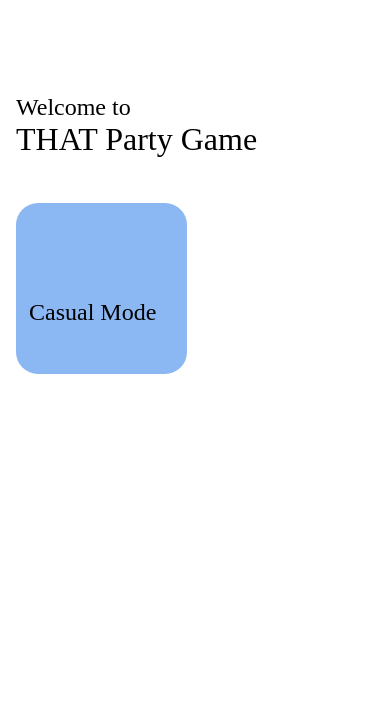
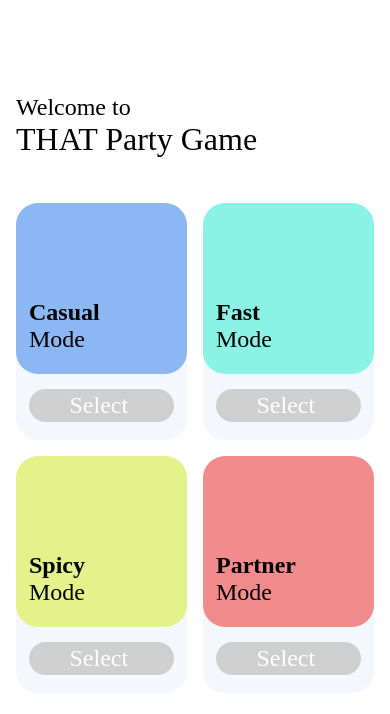
Before and after one commit to quentinberry/THAT-party-game, a React Native app: screen / in a window 390 px wide. Shown: the top 714 px of the page. Built offline with nearby package versions, Linux system fonts and the light colour scheme.

Commit message:
done poc

```diff
--- a/App.js
+++ b/App.js
@@ -3,6 +3,7 @@ import { StyleSheet, Text, View, TouchableOpacity } from "react-native";
 
 export default function App() {
   const onPress = () => console.log("Casual mode has been clicked");
+  const onButtonPress = () => console.log("Select button ahs been pressed");
 
   return (
     <View style={styles.background}>
@@ -12,10 +13,60 @@ export default function App() {
         <Text style={styles.realTitle}>THAT Party Game</Text>
       </View>
 
-      <View style={styles.gameMenu}>
-        <TouchableOpacity style={styles.casualModeButton} onPress={onPress}>
-          <Text style={styles.causalModeText}>Casual Mode</Text>
-        </TouchableOpacity>
+      <View style={styles.gameMenuTop}>
+        <View style={styles.gameMenuBackground}>
+
+          <TouchableOpacity style={styles.casualModeBackground} onPress={onPress}>
+           <Text style={styles.modeText}>Casual</Text>
+           <Text style={styles.modeTextPart}>Mode</Text>
+          </TouchableOpacity>
+
+          <TouchableOpacity style={styles.selectButton} onPress={onButtonPress}>
+            <Text style={styles.selection}>Select</Text>
+          </TouchableOpacity>
+
+        </View>
+
+        <View style={styles.gameMenuBackground}>
+
+          <TouchableOpacity style={styles.fastModeBackground} onPress={onPress}>
+           <Text style={styles.modeText}>Fast</Text>
+           <Text style={styles.modeTextPart}>Mode</Text>
+          </TouchableOpacity>
+
+          <TouchableOpacity style={styles.selectButton} onPress={onButtonPress}>
+            <Text style={styles.selection}>Select</Text>
+          </TouchableOpacity>
+
+        </View>
+      </View>
+
+      <View style={styles.gameMenuBottom}>
+        <View style={styles.gameMenuBackground}>
+
+          <TouchableOpacity style={styles.spicyModeBackground} onPress={onPress}>
+           <Text style={styles.modeText}>Spicy</Text>
+           <Text style={styles.modeTextPart}>Mode</Text>
+          </TouchableOpacity>
+
+          <TouchableOpacity style={styles.selectButton} onPress={onButtonPress}>
+            <Text style={styles.selection}>Select</Text>
+          </TouchableOpacity>
+
+        </View>
+
+        <View style={styles.gameMenuBackground}>
+
+          <TouchableOpacity style={styles.partnerModeBackground} onPress={onPress}>
+           <Text style={styles.modeText}>Partner</Text>
+           <Text style={styles.modeTextPart}>Mode</Text>
+          </TouchableOpacity>
+
+          <TouchableOpacity style={styles.selectButton} onPress={onButtonPress}>
+            <Text style={styles.selection}>Select</Text>
+          </TouchableOpacity>
+
+        </View>
       </View>
 
     </View>
@@ -41,24 +92,88 @@ const styles = StyleSheet.create({
     fontSize: 32,
     fontStyle: "normal",
   },
-  gameMenu: {
+  gameMenuTop: {
     marginLeft: 16,
     marginRight: 16,
     marginTop:45,
+    flex: 1,
+    flexDirection: "row",
+    justifyContent: "space-between",
   },
-  casualModeButton:{
+  gameMenuBackground: {
+    backgroundColor: "#f4f7fb",
+    borderRadius: 22,
+    width:171,
+    height:237,
+  },
+  casualModeBackground:{
     width:171,
     height:171,
     borderRadius:22,
-    backgroundColor:"#8BB7F2"
+    backgroundColor:"#8BB7F2",
   },
-  causalModeText:{
+  modeText:{
     fontFamily: "Montserrat",
     fontStyle: "normal",
     fontSize: 24,
     paddingTop: 96,
     paddingLeft: 13,
     paddingRight:13,
-    paddingBottom: 24,
+    fontWeight:700,
+  },
+  modeTextPart:{
+    fontFamily: "Montserrat",
+    fontStyle: "normal",
+    fontSize:24,
+    fontWeight:400,
+    paddingRight:13,
+    paddingLeft: 13,
+  },
+  selectButton:{
+    width: 145,
+    height: 33,
+    backgroundColor: "#cfcfcf",
+    borderRadius: 22,
+    marginLeft:13,
+    marginTop: 15,
+  },
+  selection:{
+    fontFamily: "Montserrat",
+    fontStyle: "normal",
+    fontSize:24,
+    width:91,
+    fontWeight:400,
+    color: '#fff',
+    alignItems: "center",
+    alignSelf: "center",
+    display: "flex",
+    marginLeft:27,
+    height: 33,
+  },
+  fastModeBackground:{
+    width:171,
+    height:171,
+    borderRadius:22,
+    backgroundColor:"#8BF2E6",
+  },
+  gameMenuBottom:{
+    marginLeft: 16,
+    marginRight: 16,
+    marginTop:16,
+    flex: 1,
+    flexDirection: "row",
+    justifyContent: "space-between",
+  },
+  spicyModeBackground:{
+    width:171,
+    height:171,
+    borderRadius:22,
+    backgroundColor:"#E4F28B",
+  },
+  partnerModeBackground:{
+    width:171,
+    height:171,
+    borderRadius:22,
+    backgroundColor:"#F28B8B",
   },
 });
```
